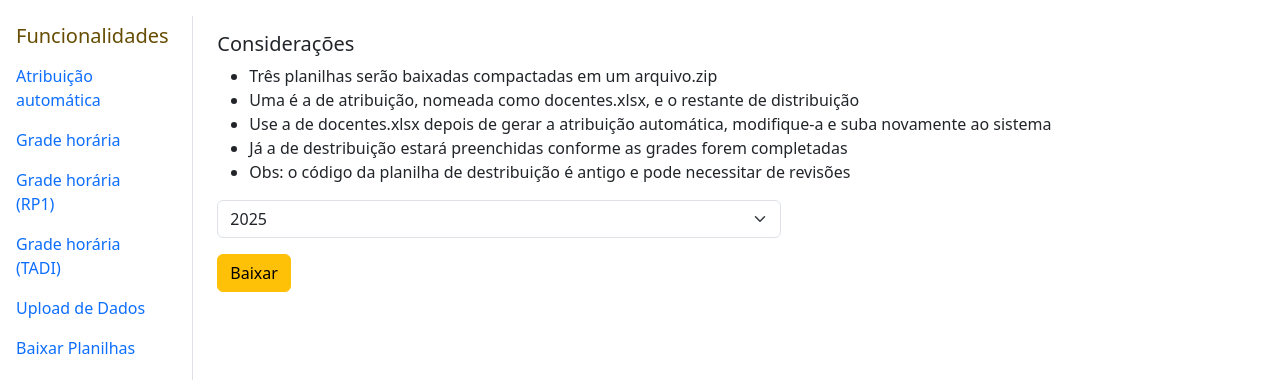
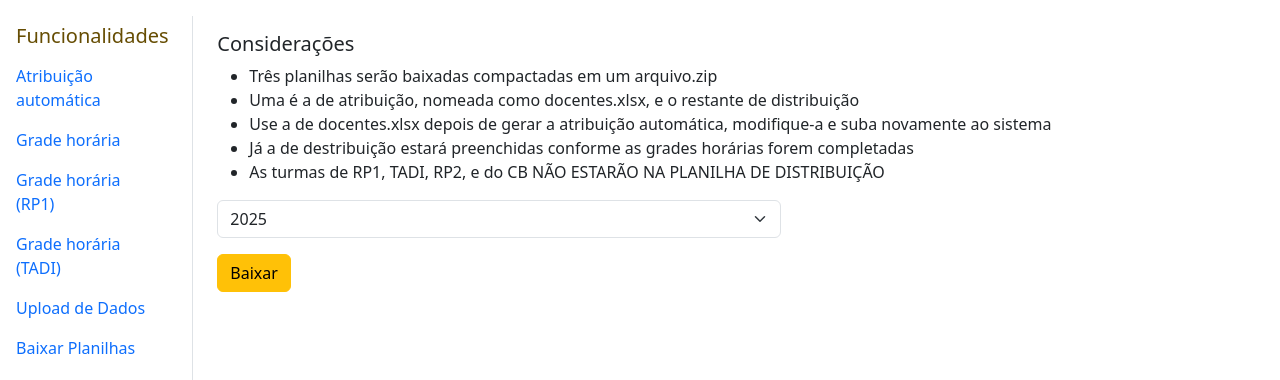
Before and after one commit to luizmrx/projetoPUB, a Django app: page /ferramenta_graduacao_si/ in a window 1280 px wide, after a click on "Baixar Planilhas". Shown: the part 92-472 px from the top of the page. Run offline with Django 4.2, Linux system fonts and the light colour scheme; a user stored in the database is signed in; data comes from the database, SQL or seed files in the repository.

Commit message:
Tirando RP2 da planilha de distribuição

```diff
--- a/ferramentas/ferramenta_graduacao_si/table/templates/table/menu.html
+++ b/ferramentas/ferramenta_graduacao_si/table/templates/table/menu.html
@@ -165,11 +165,12 @@
                 <div class="d-none" id="item-4">
                     <h5>Considerações</h5>
                     <ul>
+
                         <li>Três planilhas serão baixadas compactadas em um arquivo.zip</li>
                         <li>Uma é a de atribuição, nomeada como docentes.xlsx, e o restante de distribuição</li>
                         <li>Use a de docentes.xlsx depois de gerar a atribuição automática, modifique-a e suba novamente ao sistema </li>
-                        <li>Já a de destribuição estará preenchidas conforme as grades forem completadas</li>
-                        <li>Obs: o código da planilha de destribuição é antigo e pode necessitar de revisões</li>
+                        <li>Já a de destribuição estará preenchidas conforme as grades horárias forem completadas</li>
+                        <li>As turmas de RP1, TADI, RP2, e do CB NÃO ESTARÃO NA PLANILHA DE DISTRIBUIÇÃO</li>
                     </ul>
 
                     <div class="col-sm-8">
--- a/ferramentas/ferramenta_graduacao_si/table/views/planilha_distribuicao.py
+++ b/ferramentas/ferramenta_graduacao_si/table/views/planilha_distribuicao.py
@@ -28,7 +28,7 @@ def planilha_si(sheet_si, smt, ano):
             CoDisc__SemestreIdeal__in=semestre_geral,
             Eextra="N",
         )
-        .exclude(CodTurma__in=(99,98,97))
+        .exclude(CodTurma__in=(99,98,97), CoDisc="ACH0042")
         .prefetch_related("dia_set", "CoDisc")
         .order_by("CoDisc__SemestreIdeal", "CoDisc__CoDisc", "CodTurma")
     )
```
